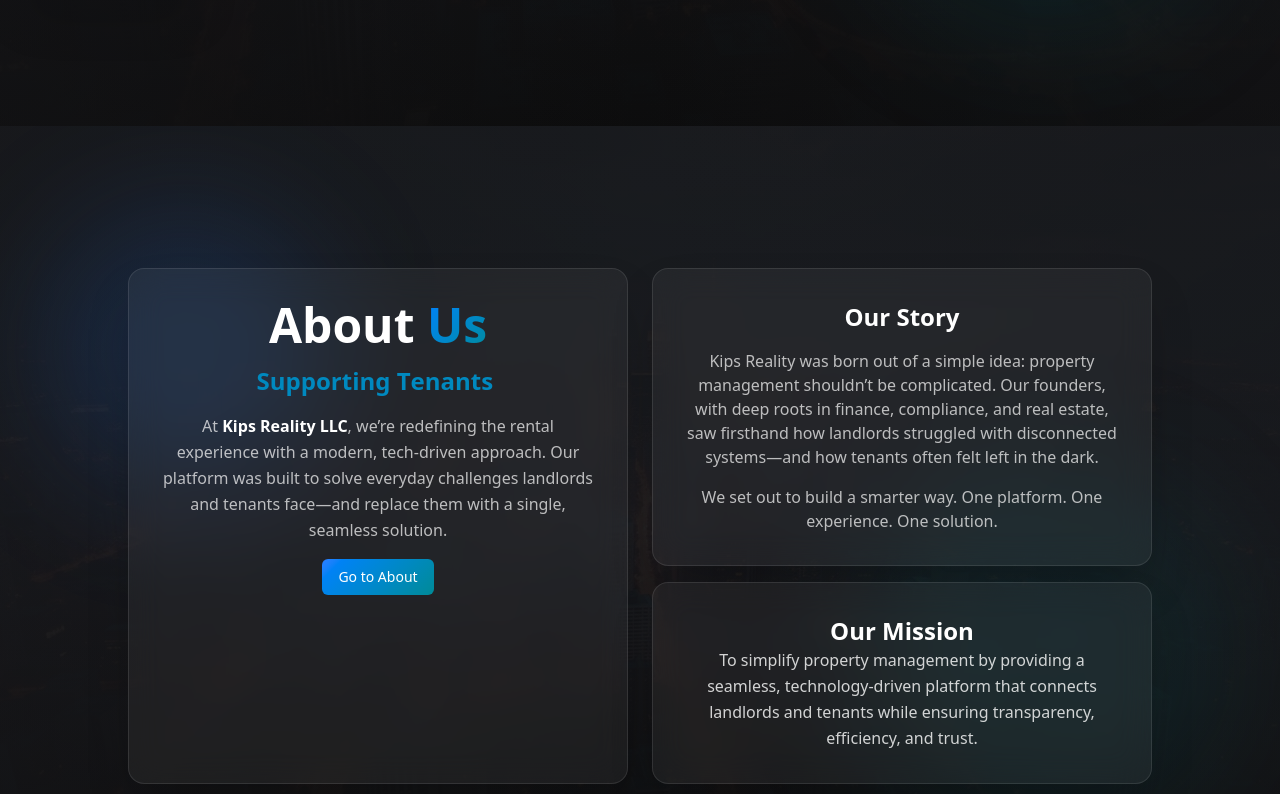
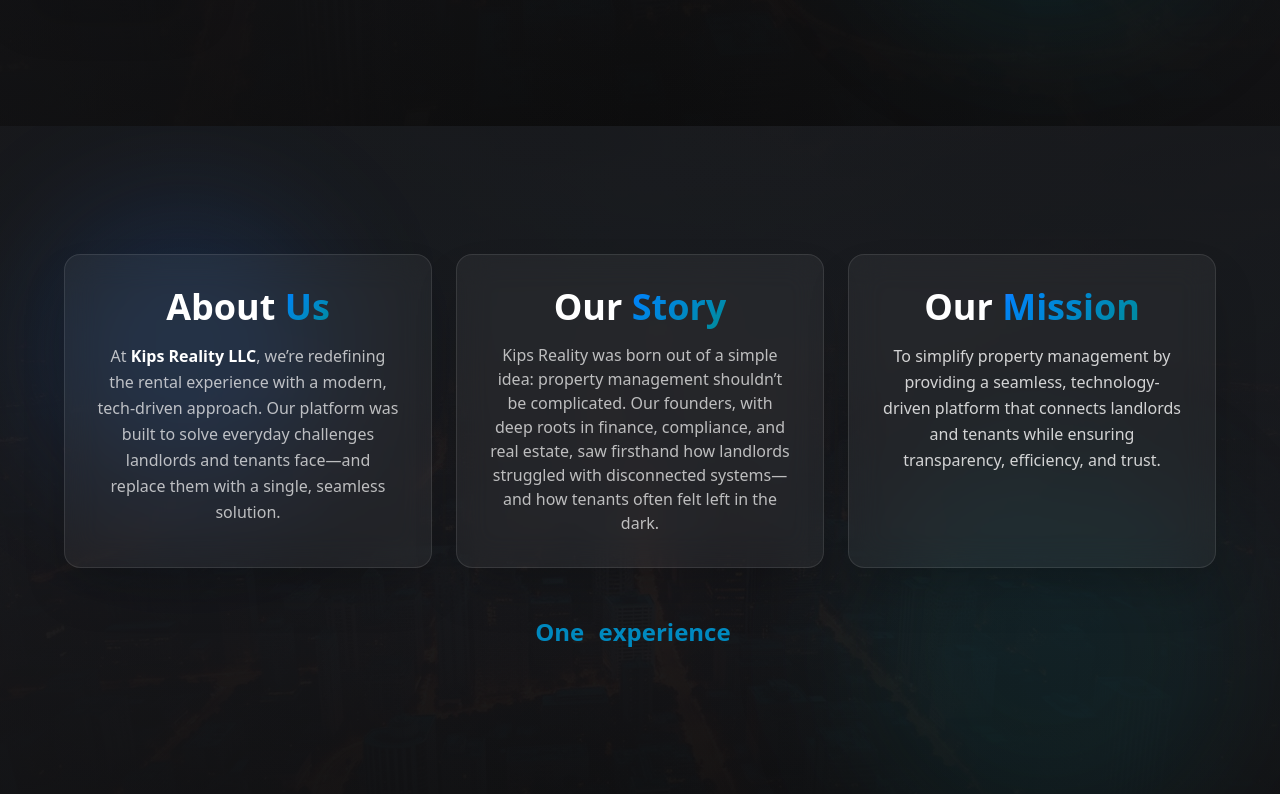
Before and after one commit to alexkemboi/kipsrealityweb, a Next.js app: page / in a window 1280 px wide. Shown: the part 886-1680 px from the top of the page. Built offline with nearby package versions, Linux system fonts and the light colour scheme.

Commit message:
feat:realigning cards to row,adjusting height and spacing

```diff
--- a/src/components/LandingPage/AboutUs.tsx
+++ b/src/components/LandingPage/AboutUs.tsx
@@ -6,12 +6,12 @@
 import Link from "next/link";
 
 export default function About() {
-    const words = ["Empowering Landlords", "Supporting Tenants", "Streamlining Rentals"];
+    const words = ["platform", "experience", "solution"];
 
   return (
     <section
       id="about"
-      className="relative min-h-screen flex items-center justify-center overflow-hidden"
+      className="relative min-h-screen flex  justify-center overflow-hidden"
     >
       {/* Background Image & Overlays */}
       <div className="absolute inset-0 z-0">
@@ -37,25 +37,21 @@
 
       {/* Content */}
       <div className="relative z-20 container mx-auto px-6 py-20 lg:py-32 text-center">
-        <div className="max-w-5xl mx-auto space-y-12">
+        <div className="max-w-6xl mx-auto space-y-12">
           {/* Intro */}
 
-          <div className="grid grid-cols-1 lg:grid-cols-2 gap-6">
-          <div className="space-y-4 bg-white/5 backdrop-blur-lg border border-white/10 rounded-2xl p-8 shadow-2xl max-w-3xl mx-auto">
-            <h3 className="text-4xl md:text-5xl font-bold text-white">
+          <div className="grid grid-cols-1 lg:grid-cols-3 gap-6">
+          <div className="space-y-4 bg-white/5 backdrop-blur-lg border border-white/10 rounded-2xl p-8 shadow-2xl ">
+            <h3 className="text-2xl md:text-3xl lg:text-4xl font-bold text-white">
               About{" "}
               <span className="text-gradient-primary animate-gradient">
                 Us
               </span>
             </h3>
 
-             <div className=" flex  px-4">
-                  <div className="text-2xl  mx-auto font-bold text-[#0089bf] ">
-                    <FlipWords words={words} /> <br />
-                  </div>
-                </div>
 
-            <p className="text-white/70 max-w-4xl mx-auto leading-relaxed">
+
+            <p className="text-white/70 max-w-4xl mx-auto leading-relaxed ">
               At{" "}
               <span className="font-semibold text-white">
                 Kips Reality LLC
@@ -67,40 +63,52 @@
             </p>
 
 
-           <Button asChild variant="link" className= "bg-gradient-primary text-white hover:opacity-90 whitespace-nowrap">
-              < Link href="/about">Go to About</Link>
-                </Button>
+
 
           </div>
 
           {/* Our Story */}
-          <div className="flex flex-col gap-4">
           <div className="space-y-4  bg-white/5 backdrop-blur-lg border border-white/10 rounded-2xl p-8 shadow-2xl max-w-3xl mx-auto">
-            <h4 className="text-2xl font-bold text-white">Our Story</h4>
-            <p className="text-white/70">
+            <h4 className="text-2xl md:text-3xl lg:text-4xl font-bold text-white">Our {""}
+             <span className="text-gradient-primary animate-gradient">
+
+              Story
+              </span>
+              </h4>
+            <p className="text-white/70 ">
               Kips Reality was born out of a simple idea: property management
               shouldn’t be complicated. Our founders, with deep roots in
               finance, compliance, and real estate, saw firsthand how landlords
               struggled with disconnected systems—and how tenants often felt left
               in the dark.
             </p>
-            <p className="text-white/70">
-              We set out to build a smarter way. One platform. One experience.
-              One solution.
-            </p>
+
           </div>
 
           {/* Mission */}
-          <div className="bg-white/5 backdrop-blur-lg border border-white/10 rounded-2xl p-8 shadow-2xl max-w-3xl mx-auto">
-            <h4 className="text-2xl font-bold text-white">Our Mission</h4>
+          <div className="space-y-4 bg-white/5 backdrop-blur-lg border border-white/10 rounded-2xl p-8 shadow-2xl max-w-3xl mx-auto">
+            <h4 className="text-2xl md:text-3xl lg:text-4xl font-bold text-white">Our {""}
+               <span className="text-gradient-primary animate-gradient">
+
+              Mission
+              </span>
+              </h4>
             <p className="text-white/80 leading-relaxed">
               To simplify property management by providing a seamless,
               technology-driven platform that connects landlords and tenants
               while ensuring transparency, efficiency, and trust.
             </p>
           </div>
-          </div>
         </div>
+
+           <div className=" flex  px-4">
+                  <div className="text-2xl  mx-auto font-bold text-[#0089bf] ">
+                    One{" "}
+                    <FlipWords words={words} /> <br />
+                  </div>
+                </div>
+
+
         </div>
       </div>
     </section>
```
